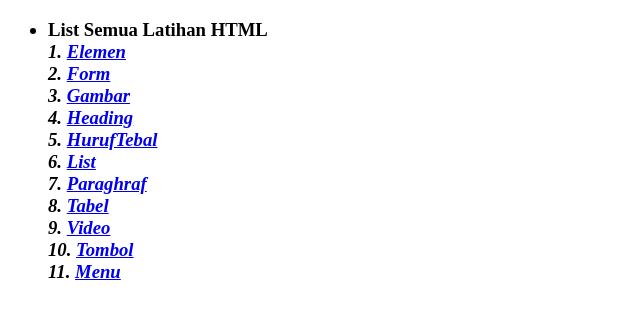
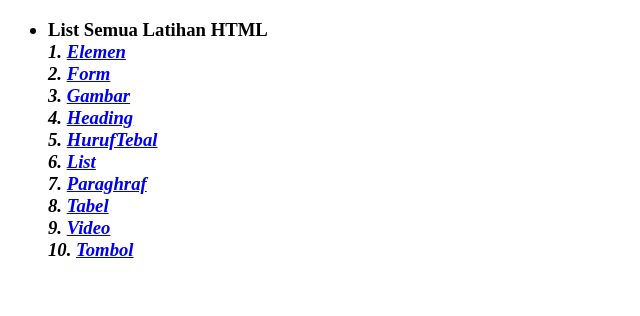
Before and after one commit to Hazhbi/MyDatabase, a plain HTML site: page index.html in a window 1280 px wide. Shown: the full height of the page, 0-640 px from the left. Drawn offline with Linux system fonts and the light colour scheme.

Commit message:
index.html

```diff
--- a/Menu_latihan.html
+++ b/index.html
@@ -16,7 +16,6 @@
         <i>8. <a href="Tabel.html" title="Tabel" target="_blank">Tabel</a></i><br/>
         <i>9. <a href="video.html" title="Video" target="_blank">Video</a></i><br/>
         <i>10. <a href="tombol.html" title="Tombol" target="_blank">Tombol</a></i><br/>
-        <i>11. <a href="Menu_latihan.html" title="Form" target="_blank">Menu</a></i><br/>
 </li> </ul> </strong></h3>
 </body>
 </html>
```
